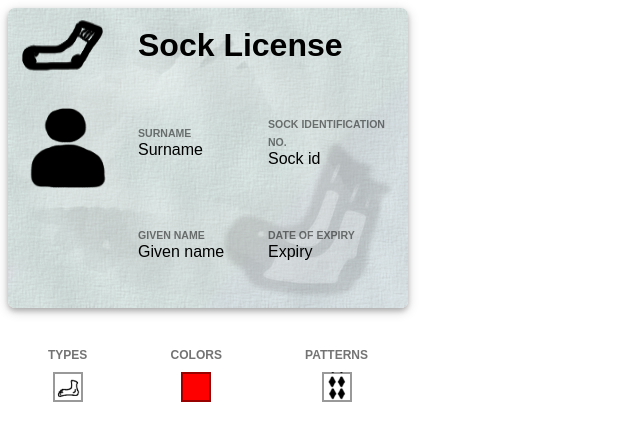
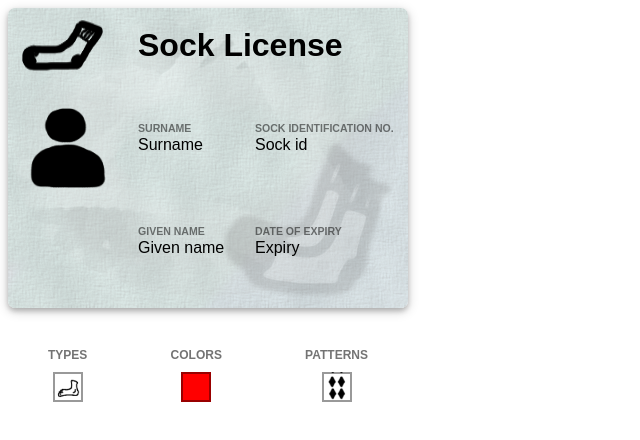
Before and after one commit to enoy19/sock-license, an Angular app: page / in a window 1280 px wide. Shown: the top 440 px of the page, without its empty margins (0-640 px from the left). Built offline with nearby package versions, Linux system fonts and the light colour scheme.

Commit message:
Reduce the min width of license attributes so the sock id no fits into one line

```diff
--- a/src/app/license/license.component.scss
+++ b/src/app/license/license.component.scss
@@ -40,10 +40,9 @@
     .right {
         display: flex;
         flex-wrap: wrap;
-        padding: 5% inherit;
 
         & > div {
-            flex-basis: 50%;
+            min-width: 45%;
             display: flex;
             align-items: center;
         }
```
